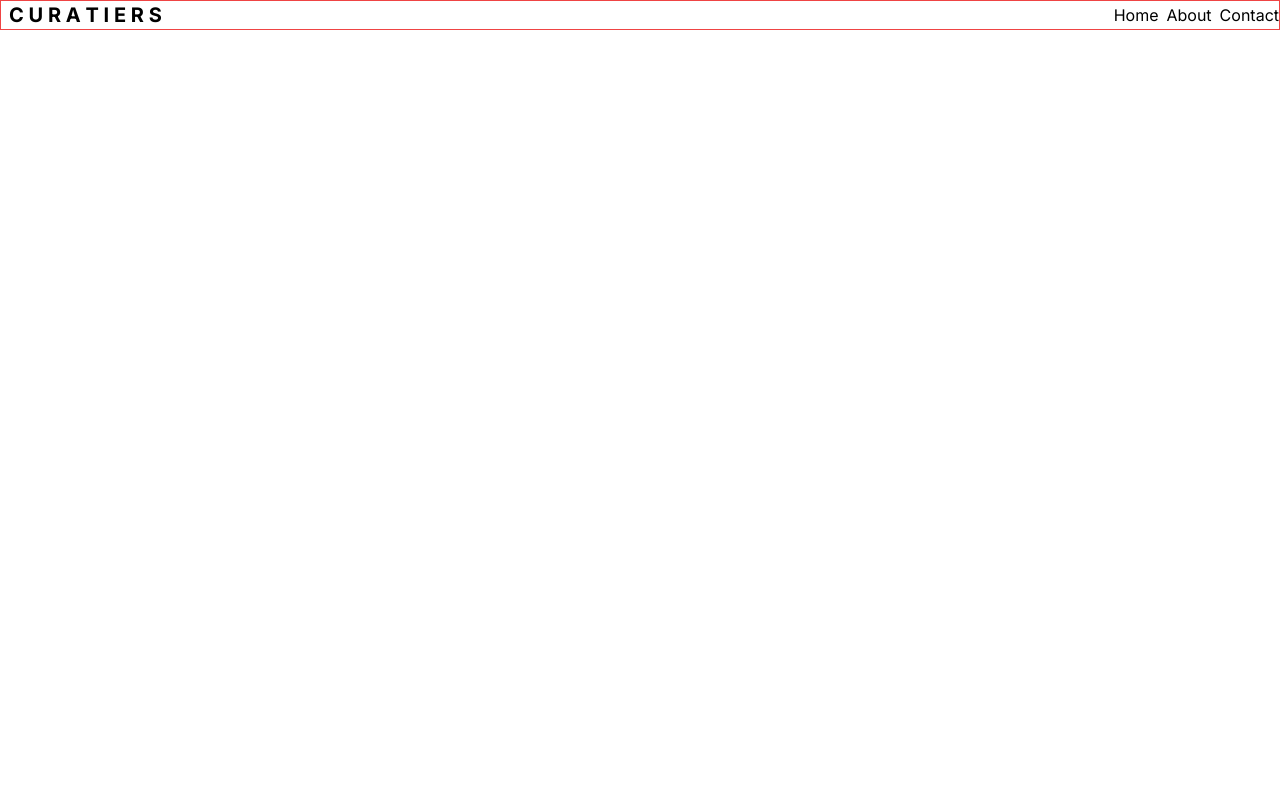
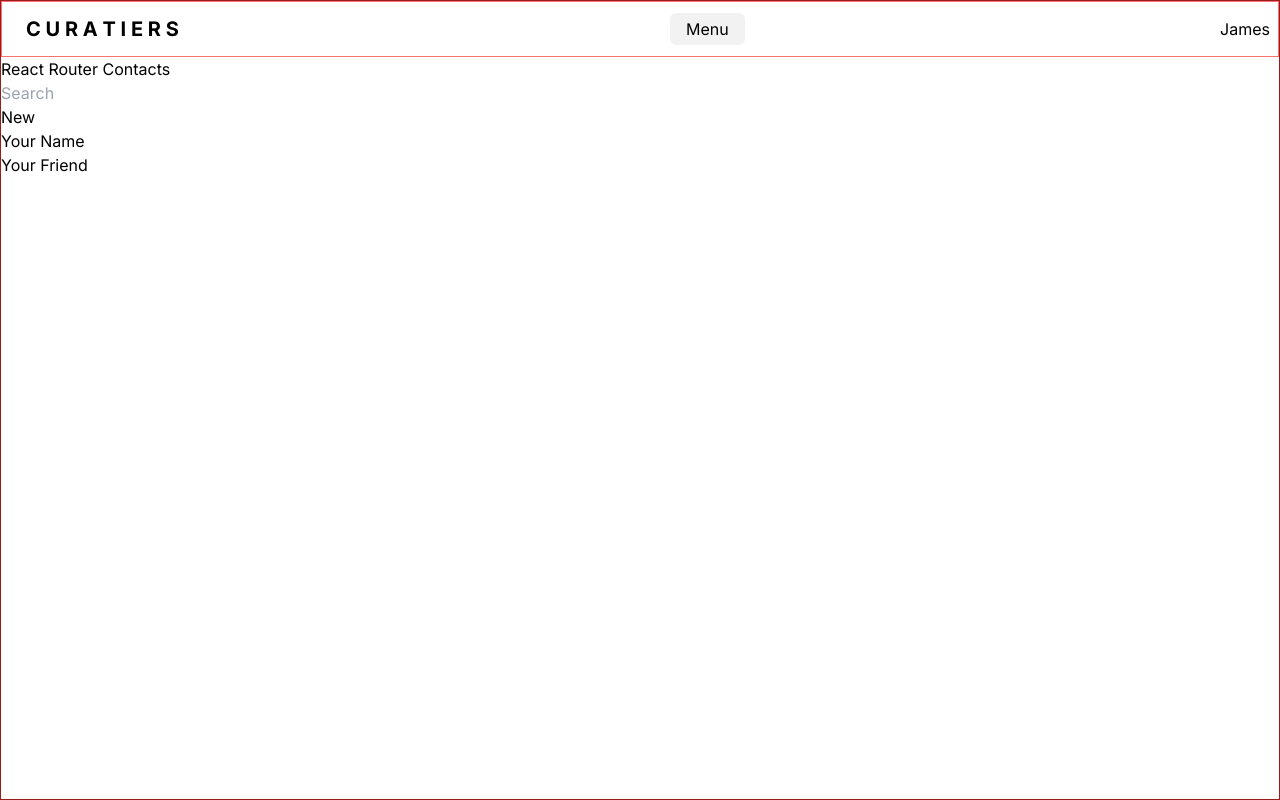
Before and after one commit to jamhanpar/20240831-curatiers-v1, a React (Vite) app: page / in a window 1280 px wide. Built offline with nearby package versions, Linux system fonts and the light colour scheme.

Commit message:
setup root layout and pass in user data to nav

```diff
--- a/index.html
+++ b/index.html
@@ -6,9 +6,15 @@
     <meta name="viewport" content="width=device-width, initial-scale=1.0" />
     <link rel="preconnect" href="https://fonts.googleapis.com" />
     <link rel="preconnect" href="https://fonts.gstatic.com" crossorigin />
+    <!-- INTER FONT -->
     <link
       href="https://fonts.googleapis.com/css2?family=Inter:ital,opsz,wght@0,14..32,100..900;1,14..32,100..900&display=swap"
       rel="stylesheet"
+    />
+    <!-- ROBOTO FONT -->
+    <link
+      rel="stylesheet"
+      href="https://fonts.googleapis.com/css2?family=Roboto:wght@300;400;500;700&display=swap"
     />
     <title>Curatiers</title>
   </head>
--- a/package.json
+++ b/package.json
@@ -12,6 +12,8 @@
     "@emotion/react": "^11.13.3",
     "@emotion/styled": "^11.13.0",
     "@mui/base": "^5.0.0-beta.40",
+    "@mui/icons-material": "^6.0.1",
+    "@mui/material": "^6.0.1",
     "@mui/system": "^6.0.1",
     "axios": "^1.7.5",
     "clsx": "^2.1.1",
@@ -20,6 +22,7 @@
     "framer-motion": "^11.3.30",
     "react": "^18.2.0",
     "react-dom": "^18.2.0",
+    "react-router-dom": "^6.26.1",
     "tsx": "^4.19.0",
     "vite-express": "*"
   },
--- a/src/client/App.tsx
+++ b/src/client/App.tsx
@@ -1,13 +1,32 @@
-import { ThemeProvider } from '@emotion/react';
-import { theme } from './theme/mui-system-theme.ts';
-import Nav from './components/nav/Nav.tsx';
+import { createBrowserRouter, RouterProvider } from 'react-router-dom';
+
+//--- LAYOUTS ---//
+import RootLayout, { loader } from './routes/RootLayout.tsx';
+
+//--- PAGES ---//
+import HomePage from './routes/HomePage.tsx';
+import ErrorPage from './routes/ErrorPage.tsx';
+import ContactPage from './routes/ContactPage.tsx';
+
+const router = createBrowserRouter([
+  {
+    path: '/',
+    element: <RootLayout />,
+    errorElement: <ErrorPage />,
+    loader,
+    children: [
+      {
+        path: '/',
+        element: <HomePage />,
+      },
+      {
+        path: 'contacts/:contactId',
+        element: <ContactPage />,
+      },
+    ],
+  },
+]);
 
 export default function App() {
-  return (
-    <ThemeProvider theme={theme}>
-      <div className="min-h-screen flex flex-col font-inter">
-        <Nav />
-      </div>
-    </ThemeProvider>
-  );
+  return <RouterProvider router={router} />;
 }
--- a/src/client/components/nav/Nav.tsx
+++ b/src/client/components/nav/Nav.tsx
@@ -1,4 +1,21 @@
-export default function Nav() {
+import { useState, MouseEvent } from 'react';
+import { Dropdown } from '@mui/base/Dropdown';
+import { Menu } from '@mui/base/Menu';
+import { MenuItem } from '@mui/base/MenuItem';
+import { MenuButton } from '@mui/base/MenuButton';
+
+export default function Nav({ user }) {
+  const [anchorEl, setAnchorEl] = useState<null | HTMLElement>(null);
+  const open = Boolean(anchorEl);
+
+  const handleClick = (event: MouseEvent<HTMLButtonElement>) => {
+    setAnchorEl(event.currentTarget);
+  };
+
+  const handleClose = () => {
+    setAnchorEl(null);
+  };
+
   const links = [
     { name: 'Home', url: '/' },
     { name: 'About', url: '/about' },
@@ -6,15 +23,51 @@ export default function Nav() {
   ];
 
   return (
-    <nav className="bg-transparent text-black border border-red-500">
-      <div className="flex justify-between items-center">
+    <nav className="border border-red-400 flex min-h-14 bg-transparent text-black px-2">
+      <div className="flex justify-between items-center w-full">
         {/*--- LOGO ---*/}
         <div className="flex items-center">
-          <h1 className="text-xl font-bold ml-2">C U R A T I E R S</h1>
+          <h1 className="text-xl font-bold px-4">C U R A T I E R S</h1>
         </div>
 
         {/*--- NAV LINKS ---*/}
-        <ul className="flex gap-2">
+        <Dropdown>
+          <MenuButton
+            className="px-4 py-1 bg-black bg-opacity-5 rounded-md"
+            // aria-controls={open ? 'basic-menu' : undefined}
+            // aria-haspopup="true"
+            // aria-expanded={open ? 'true' : undefined}
+            // onClick={handleClick}
+          >
+            Menu
+          </MenuButton>
+          <Menu
+            className="border border-red-400 p-10"
+            // anchor={anchorEl}
+            // slots={{ listbox: Listbox }}
+            // onClose={handleClose}
+            // MenuListProps={{
+            //   'aria-labelledby': 'basic-button',
+            // }}
+          >
+            <MenuItem onClick={handleClose}>Profile</MenuItem>
+            <MenuItem onClick={handleClose}>My account</MenuItem>
+            <MenuItem onClick={handleClose}>Logout</MenuItem>
+          </Menu>
+        </Dropdown>
+
+        {/* <nav>
+          <ul>
+            <li>
+              <Link to={`contacts/1`}>Your Name</Link>
+            </li>
+            <li>
+              <Link to={`contacts/2`}>Your Friend</Link>
+            </li>
+          </ul>
+        </nav> */}
+
+        {/* <ul className="flex gap-2">
           {links.map((link, index) => (
             <li key={index}>
               {link.url === '/' ? (
@@ -28,7 +81,10 @@ export default function Nav() {
               )}
             </li>
           ))}
-        </ul>
+        </ul> */}
+
+        {/*--- USER ---*/}
+        <div>{user.firstName}</div>
       </div>
     </nav>
   );
--- /dev/null
+++ b/src/client/routes/ContactPage.tsx
@@ -0,0 +1,81 @@
+import { Form } from 'react-router-dom';
+
+export default function Contact() {
+  const contact = {
+    first: 'Your',
+    last: 'Name',
+    avatar: 'https://robohash.org/you.png?size=200x200',
+    twitter: 'your_handle',
+    notes: 'Some notes',
+    favorite: true,
+  };
+
+  return (
+    <div id="contact">
+      <div>
+        <img
+          key={contact.avatar}
+          src={
+            contact.avatar ||
+            `https://robohash.org/${contact.id}.png?size=200x200`
+          }
+        />
+      </div>
+
+      <div>
+        <h1>
+          {contact.first || contact.last ? (
+            <>
+              {contact.first} {contact.last}
+            </>
+          ) : (
+            <i>No Name</i>
+          )}{' '}
+          <Favorite contact={contact} />
+        </h1>
+
+        {contact.twitter && (
+          <p>
+            <a target="_blank" href={`https://twitter.com/${contact.twitter}`}>
+              {contact.twitter}
+            </a>
+          </p>
+        )}
+
+        {contact.notes && <p>{contact.notes}</p>}
+
+        <div>
+          <Form action="edit">
+            <button type="submit">Edit</button>
+          </Form>
+          <Form
+            method="post"
+            action="destroy"
+            onSubmit={event => {
+              if (!confirm('Please confirm you want to delete this record.')) {
+                event.preventDefault();
+              }
+            }}
+          >
+            <button type="submit">Delete</button>
+          </Form>
+        </div>
+      </div>
+    </div>
+  );
+}
+
+function Favorite({ contact }) {
+  const favorite = contact.favorite;
+  return (
+    <Form method="post">
+      <button
+        name="favorite"
+        value={favorite ? 'false' : 'true'}
+        aria-label={favorite ? 'Remove from favorites' : 'Add to favorites'}
+      >
+        {favorite ? '★' : '☆'}
+      </button>
+    </Form>
+  );
+}
--- /dev/null
+++ b/src/client/routes/ErrorPage.tsx
@@ -0,0 +1,15 @@
+import { useRouteError } from 'react-router-dom';
+
+export default function ErrorPage() {
+  const error = useRouteError();
+
+  return (
+    <div>
+      <h1>Oops!</h1>
+      <p>Sorry, an unexpected error has occurred.</p>
+      <p>
+        <i>{error.statusText || error.message}</i>
+      </p>
+    </div>
+  );
+}
--- /dev/null
+++ b/src/client/routes/HomePage.tsx
@@ -0,0 +1,36 @@
+export default function HomePage() {
+  return (
+    <>
+      <div id="sidebar">
+        <h1>React Router Contacts</h1>
+        <div>
+          <form id="search-form" role="search">
+            <input
+              id="q"
+              aria-label="Search contacts"
+              placeholder="Search"
+              type="search"
+              name="q"
+            />
+            <div id="search-spinner" aria-hidden hidden={true} />
+            <div className="sr-only" aria-live="polite"></div>
+          </form>
+          <form method="post">
+            <button type="submit">New</button>
+          </form>
+        </div>
+        <nav>
+          <ul>
+            <li>
+              <a href={`/contacts/1`}>Your Name</a>
+            </li>
+            <li>
+              <a href={`/contacts/2`}>Your Friend</a>
+            </li>
+          </ul>
+        </nav>
+      </div>
+      <div id="detail"></div>
+    </>
+  );
+}
--- /dev/null
+++ b/src/client/routes/RootLayout.tsx
@@ -0,0 +1,26 @@
+import { Outlet, useLoaderData } from 'react-router-dom';
+
+//--- GLOBAL COMPONENTS ---//
+import Nav from '../components/nav/Nav.tsx';
+
+export default function RootLayout() {
+  const { user } = useLoaderData();
+
+  return (
+    <div className="min-h-screen flex flex-col font-inter border border-red-800">
+      <Nav user={user} />
+      <Outlet />
+    </div>
+  );
+}
+
+//--- LOADER ---//
+export async function loader() {
+  // TODO: Some API call, maybe check if user is loggedIn or grab user data
+  // const contacts = await getContacts();
+  // return { contacts };
+  return {
+    user: { firstName: 'James', lastName: 'Park' },
+    message: 'Hello from loader',
+  };
+}
--- a/tailwind.config.js
+++ b/tailwind.config.js
@@ -6,7 +6,7 @@ export default {
   theme: {
     extend: {
       fontFamily: {
-        sans: [
+        inter: [
           'Inter',
           'system-ui',
           '-apple-system',
```
Also changed, not shown: 1 other file (tests, documents, lock files or other folders).
